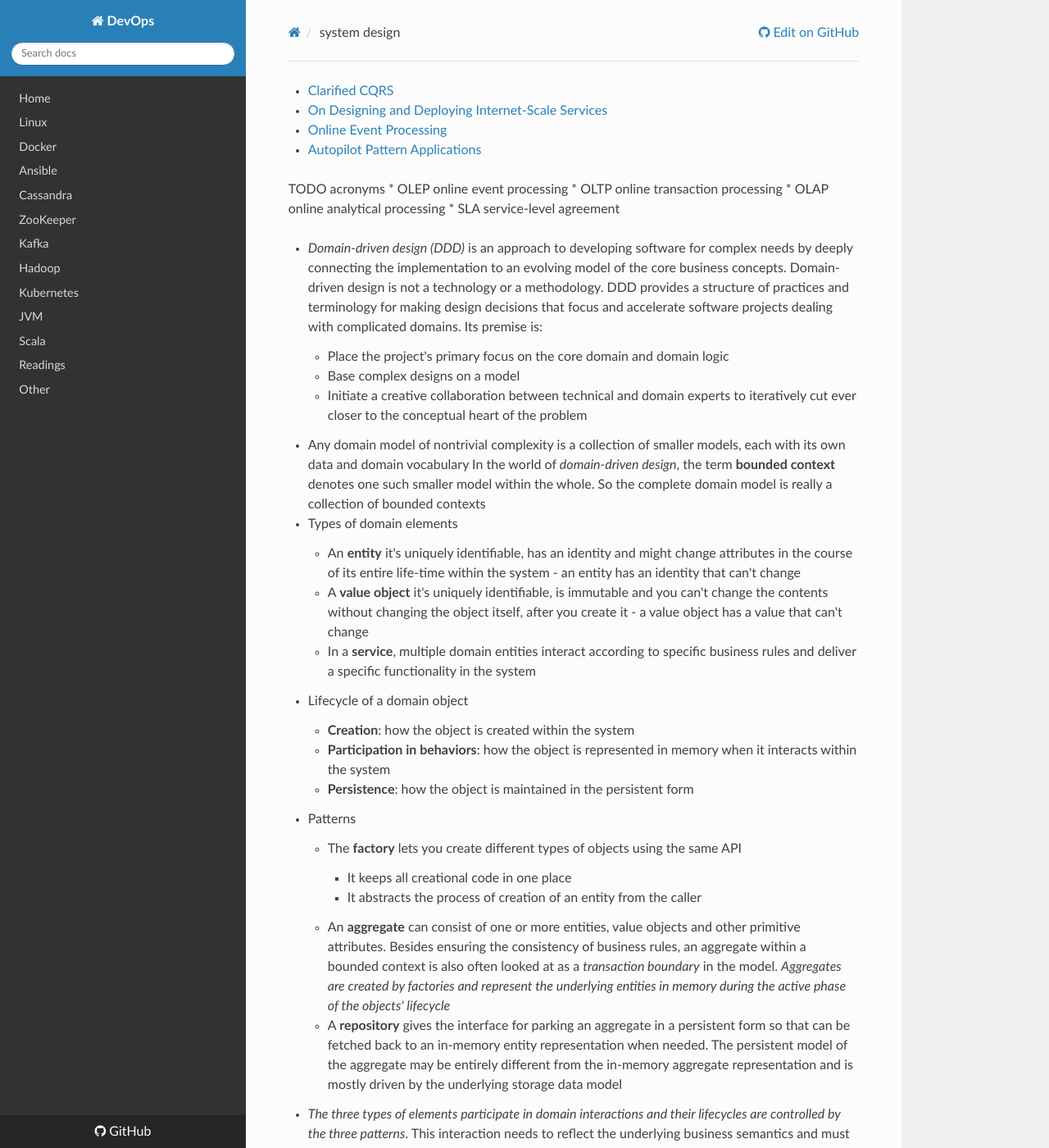
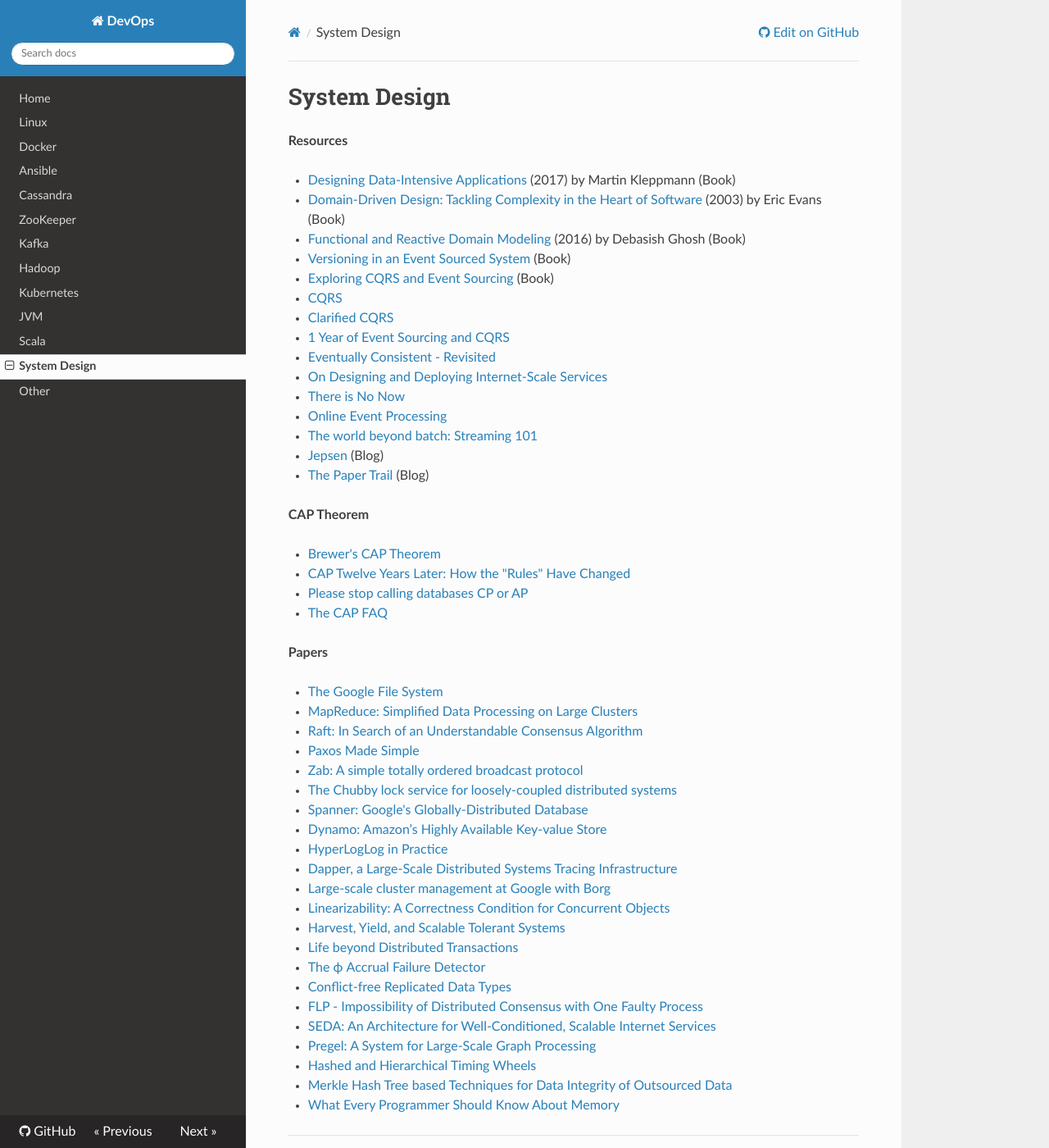
Before and after one commit to niqdev/devops, an MkDocs documentation site: the page built from docs/system_design.md, in a window 1280 px wide and 1400 px high. Shown: the whole window at 82% size. Built offline with MkDocs 1.6.1, drawn with Linux system fonts in a browser that asks for light colours; nearby versions of some CDN libraries; old or Windows-style settings are respelled for this version of MkDocs; some of the changed text lies outside the part shown.

Commit message:
add system design

```diff
--- a/dev.txt
+++ b/dev.txt
@@ -1,6 +1,9 @@
 DEV info
 
 * rename + buy domain: to not-only-devops ?
+
+# Writing An Interpreter And Compiler In Go
+>>> https://gumroad.com/l/waiig_wacig_bundle
 
 ---
 
--- a/docs/_system_design.md
+++ b/docs/system_design.md
@@ -1,12 +1,71 @@
+# System Design
+
+**Resources**
+
+* [Designing Data-Intensive Applications](https://amzn.to/2lKJMvU) (2017) by Martin Kleppmann (Book)
+* [Domain-Driven Design: Tackling Complexity in the Heart of Software](https://amzn.to/2VTvGYS) (2003) by Eric Evans (Book)
+* [Functional and Reactive Domain Modeling](https://www.manning.com/books/functional-and-reactive-domain-modeling) (2016) by Debasish Ghosh (Book)
+* [Versioning in an Event Sourced System](https://leanpub.com/esversioning/read) (Book)
+* [Exploring CQRS and Event Sourcing](https://docs.microsoft.com/en-us/previous-versions/msp-n-p/jj554200(v%3dpandp.10)) (Book)
+* [CQRS](https://www.martinfowler.com/bliki/CQRS.html)
 * [Clarified CQRS](http://udidahan.com/2009/12/09/clarified-cqrs)
+* [1 Year of Event Sourcing and CQRS](https://hackernoon.com/1-year-of-event-sourcing-and-cqrs-fb9033ccd1c6)
+* [Eventually Consistent - Revisited](https://www.allthingsdistributed.com/2008/12/eventually_consistent.html)
 * [On Designing and Deploying Internet-Scale Services](https://www.usenix.org/legacy/events/lisa07/tech/full_papers/hamilton/hamilton_html)
-* [Online Event Processing](http://delivery.acm.org/10.1145/3330000/3321612/p40-kleppmann.pdf)
-* [Autopilot Pattern Applications](http://autopilotpattern.io)
+* [There is No Now](https://queue.acm.org/detail.cfm?id=2745385)
+* [Online Event Processing](https://queue.acm.org/detail.cfm?id=3321612)
+* [The world beyond batch: Streaming 101](https://www.oreilly.com/ideas/the-world-beyond-batch-streaming-101)
+* [Jepsen](https://aphyr.com/tags/Jepsen) (Blog)
+* [The Paper Trail](https://www.the-paper-trail.org) (Blog)
+
+**CAP Theorem**
+
+* [Brewer's CAP Theorem](http://www.julianbrowne.com/article/brewers-cap-theorem)
+* [CAP Twelve Years Later: How the "Rules" Have Changed](https://www.infoq.com/articles/cap-twelve-years-later-how-the-rules-have-changed)
+* [Please stop calling databases CP or AP](https://martin.kleppmann.com/2015/05/11/please-stop-calling-databases-cp-or-ap.html)
+* [The CAP FAQ](https://www.the-paper-trail.org/page/cap-faq)
+
+**Papers**
+
+* [The Google File System](https://static.googleusercontent.com/media/research.google.com/en//archive/gfs-sosp2003.pdf)
+* [MapReduce: Simplified Data Processing on Large Clusters](https://static.googleusercontent.com/media/research.google.com/en//archive/mapreduce-osdi04.pdf)
+* [Raft: In Search of an Understandable Consensus Algorithm](https://raft.github.io/raft.pdf)
+* [Paxos Made Simple](https://www.microsoft.com/en-us/research/uploads/prod/2016/12/paxos-simple-Copy.pdf)
+* [Zab: A simple totally ordered broadcast protocol](http://diyhpl.us/~bryan/papers2/distributed/distributed-systems/zab.totally-ordered-broadcast-protocol.2008.pdf)
+* [The Chubby lock service for loosely-coupled distributed systems](https://static.googleusercontent.com/media/research.google.com/en//archive/chubby-osdi06.pdf)
+* [Spanner: Google's Globally-Distributed Database](https://static.googleusercontent.com/media/research.google.com/en//archive/spanner-osdi2012.pdf)
+* [Dynamo: Amazon’s Highly Available Key-value Store](https://s3.amazonaws.com/AllThingsDistributed/sosp/amazon-dynamo-sosp2007.pdf)
+* [HyperLogLog in Practice](https://static.googleusercontent.com/media/research.google.com/en//pubs/archive/40671.pdf)
+* [Dapper, a Large-Scale Distributed Systems Tracing Infrastructure](https://static.googleusercontent.com/media/research.google.com/en//pubs/archive/36356.pdf)
+* [Large-scale cluster management at Google with Borg](https://static.googleusercontent.com/media/research.google.com/en//pubs/archive/43438.pdf)
+* [Linearizability: A Correctness Condition for Concurrent Objects](https://cs.brown.edu/~mph/HerlihyW90/p463-herlihy.pdf)
+* [Harvest, Yield, and Scalable Tolerant Systems](https://s3.amazonaws.com/systemsandpapers/papers/FOX_Brewer_99-Harvest_Yield_and_Scalable_Tolerant_Systems.pdf)
+* [Life beyond Distributed Transactions](http://www-db.cs.wisc.edu/cidr/cidr2007/papers/cidr07p15.pdf)
+* [The ϕ Accrual Failure Detector](https://web.archive.org/web/20170517022242/http://fubica.lsd.ufcg.edu.br/hp/cursos/cfsc/papers/hayashibara04theaccrual.pdf)
+* [Conflict-free Replicated Data Types](https://hal.inria.fr/inria-00609399v1/document)
+* [FLP - Impossibility of Distributed Consensus with One Faulty Process](http://macs.citadel.edu/rudolphg/csci604/ImpossibilityofConsensus.pdf)
+* [SEDA: An Architecture for Well-Conditioned, Scalable Internet Services](http://nms.lcs.mit.edu/~kandula/projects/killbots/killbots_files/seda-sosp01.pdf)
+* [Pregel: A System for Large-Scale Graph Processing](https://kowshik.github.io/JPregel/pregel_paper.pdf)
+* [Hashed and Hierarchical Timing Wheels](http://www.cs.columbia.edu/~nahum/w6998/papers/sosp87-timing-wheels.pdf)
+* [Merkle Hash Tree based Techniques for Data Integrity of Outsourced Data](http://ceur-ws.org/Vol-1366/paper13.pdf)
+* [What Every Programmer Should Know About Memory](https://www.akkadia.org/drepper/cpumemory.pdf)
+
+---
+
 
 TODO acronyms
 * OLEP online event processing
 * OLTP online transaction processing
 * OLAP online analytical processing
+* DDD
+* CQRS
+* Event Source
+* Eventual Consistency
+* CRDT
+* CAP theorem
+* two-phase commit
+* circuit breaker pattern
+* SAGA
 * SLA service-level agreement
 
 * *Domain-driven design (DDD)* is an approach to developing software for complex needs by deeply connecting the implementation to an evolving model of the core business concepts. Domain-driven design is not a technology or a methodology. DDD provides a structure of practices and terminology for making design decisions that focus and accelerate software projects dealing with complicated domains. Its premise is:
--- a/mkdocs.yml
+++ b/mkdocs.yml
@@ -16,5 +16,5 @@ pages:
     - Kubernetes: kubernetes.md
     - JVM: jvm.md
     - Scala: scala.md
-    - Readings: readings.md
+    - System Design: system_design.md
     - Other: other.md
```
Also changed, not shown: README.md (+1 -1 lines), docs/_architecture.md (deleted, +0 -23 lines), docs/index.md (+1 -1 lines), docs/other.md (+9 -0 lines), docs/readings.md (deleted, +0 -84 lines).
